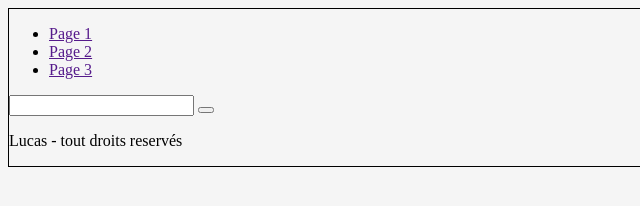
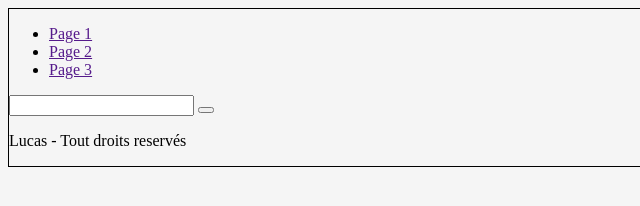
Before and after one commit to Lucaslcq23/exocepegra, a plain HTML site: page index.html in a window 1280 px wide. Shown: the full height of the page, 0-640 px from the left. Drawn offline with Linux system fonts and the light colour scheme.

```diff
--- a/index.html
+++ b/index.html
@@ -21,7 +21,7 @@
     </form>
   </header>
   <footer>
-    <p>Lucas - tout droits reservés</p>
+    <p>Lucas - Tout droits reservés</p>
   </footer>
 </body>
 </html>
```
